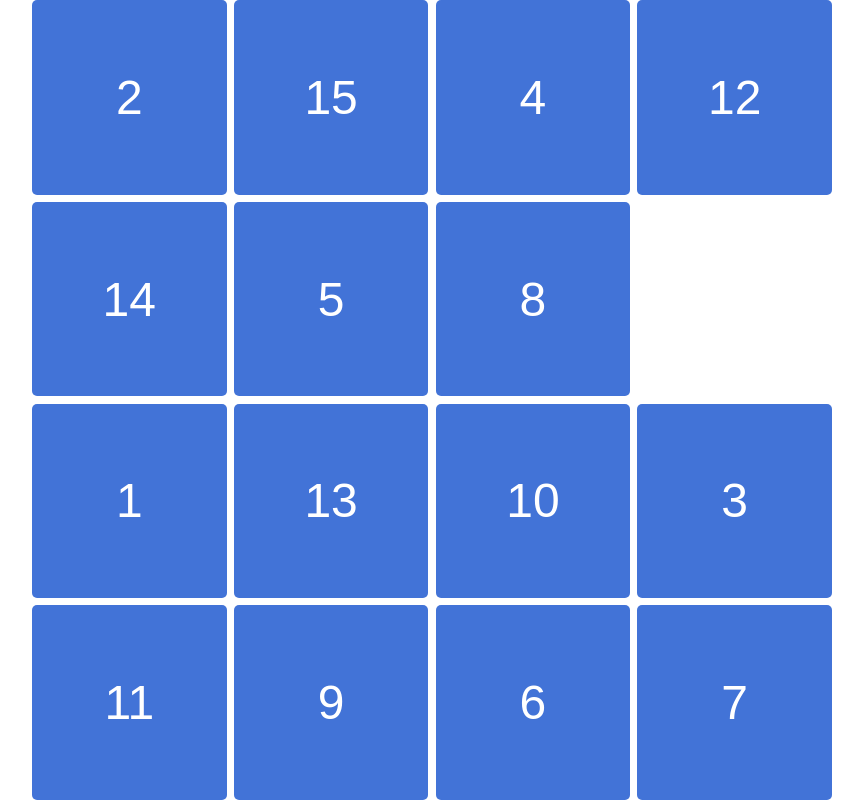
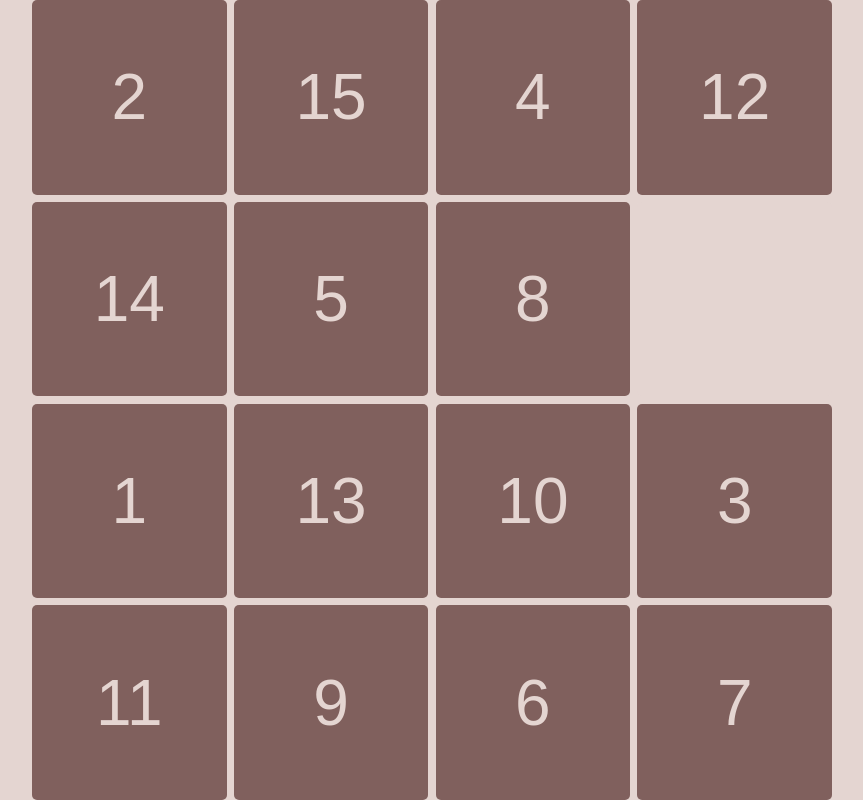
Before and after one commit to y2k/y2k.github.io, a plain HTML site: page tag_game/index.html in a window 1280 px wide. Shown: the whole page, without its empty margins (208-1071 px from the left). Drawn offline with Linux system fonts and the light colour scheme.

Commit message:
Update y2khub/tag_game

```diff
--- a/tag_game/css/style.css
+++ b/tag_game/css/style.css
@@ -1,14 +1,14 @@
 :root {
     --animation-duration: 200ms;
 
-    --color-white: hsl(0, 0%, 100%);
-    --color-blue: hsl(220, 65%, 55%);
+    --color-white: #e4d5d1;
+    --color-blue: #80605d;
 }
 
 @media (prefers-color-scheme: dark) {
     :root {
-        --color-white: hsl(0, 0%, 10%);
-        --color-blue: hsl(220, 50%, 40%);
+        --color-white: #281f1f;
+        --color-blue: #c1a79f;
     }
 }
 
@@ -44,7 +44,8 @@ body {
     border-radius: 5px;
     border: 0;
     color: var(--color-white);
-    font-size: 6vmin;
+    font-size: 8vmin;
+    font-family: Arial, Helvetica, sans-serif;
     position: relative;
     animation-fill-mode: none;
 }
```
